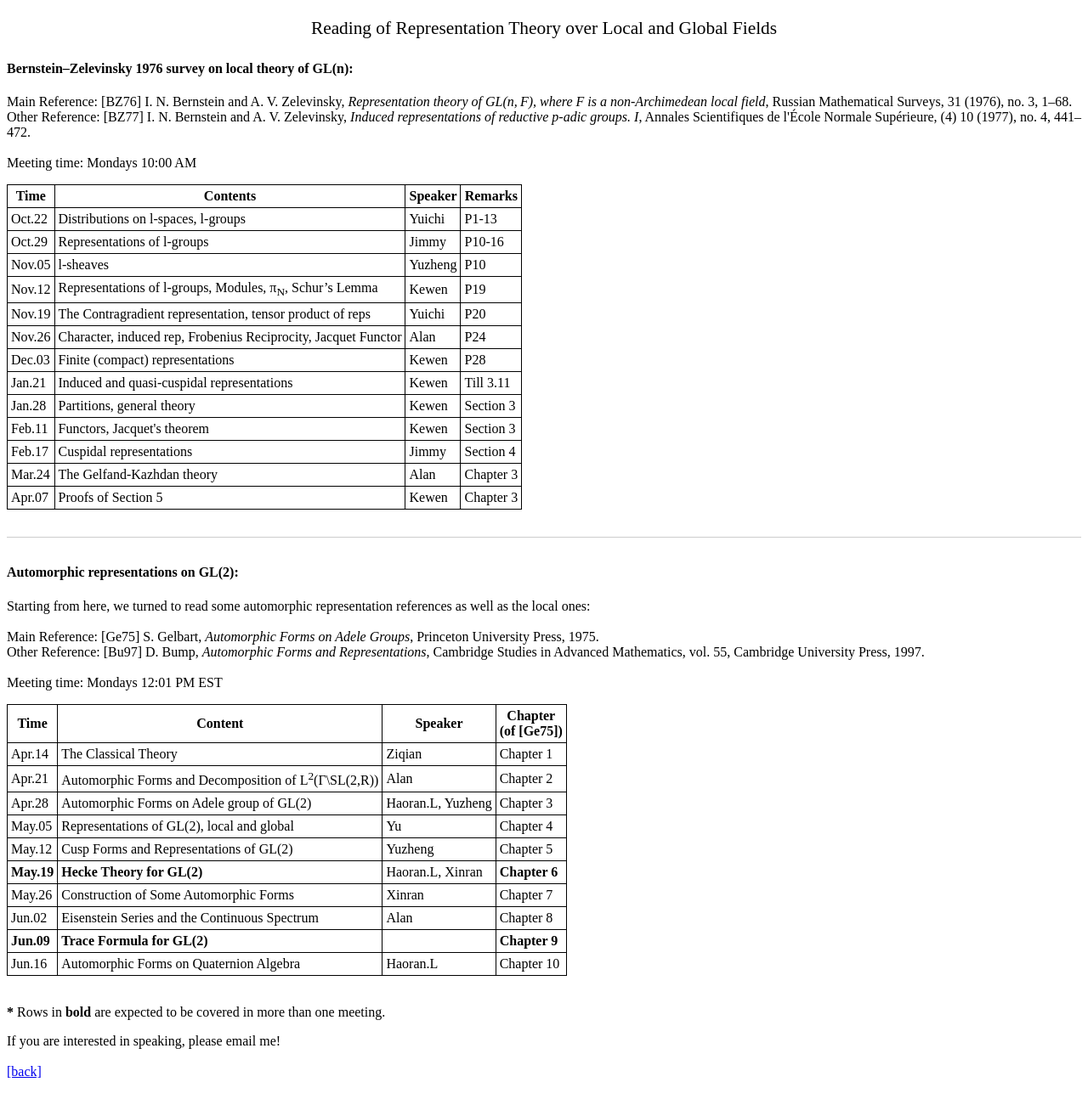
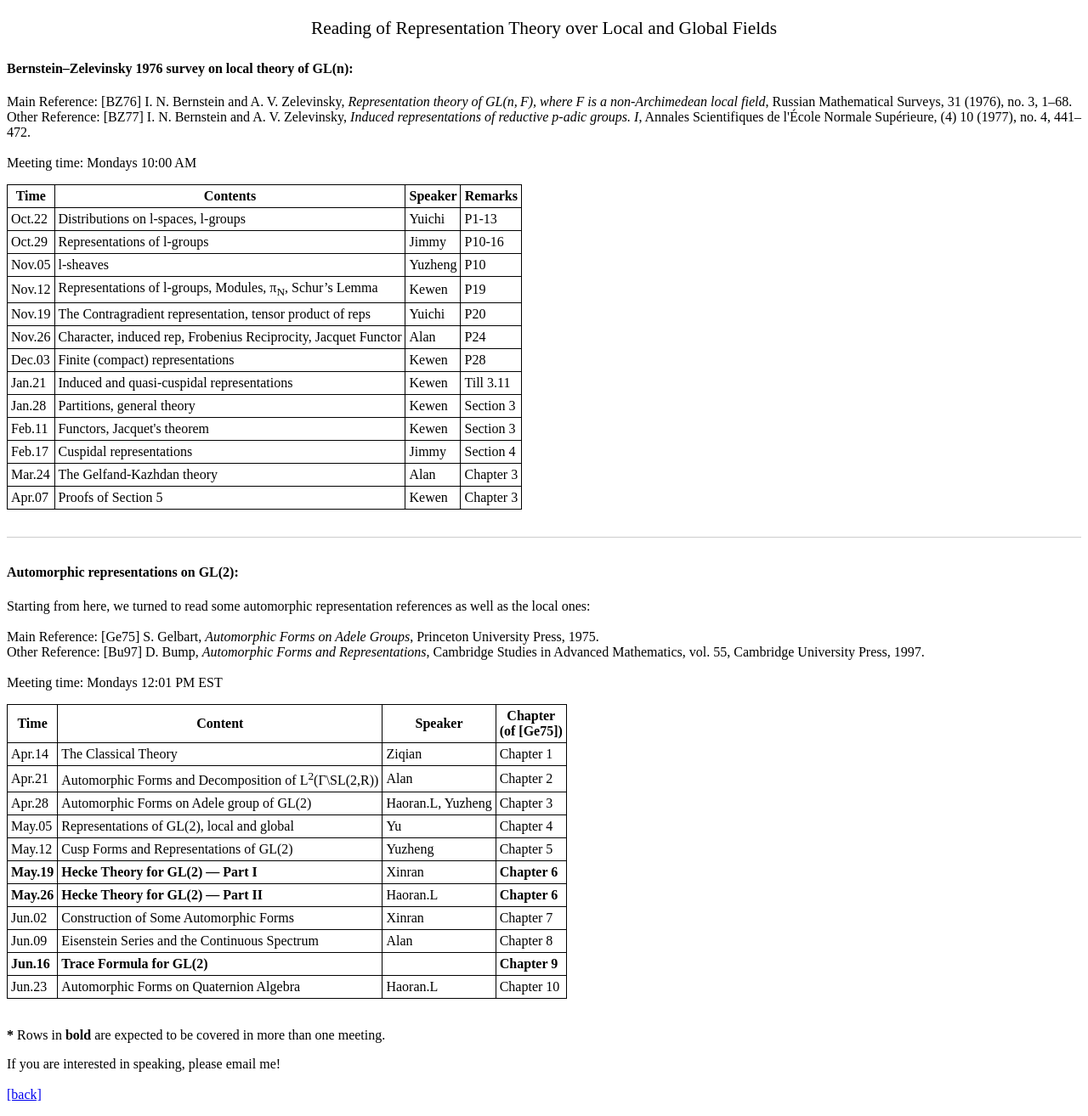
Before and after one commit to axhou/axhou.github.io, a Jekyll site: the page bzf2024.html, which Jekyll copies as it is, in a window 1280 px wide. Shown: the whole page at 85% size. Built offline with Jekyll 4.4.1, drawn with Linux system fonts in a browser that asks for light colours; before the commit the page ends 1287 px from its top, so only the background shows below that.

Commit message:
Update bzf2024.html

```diff
--- a/bzf2024.html
+++ b/bzf2024.html
@@ -130,13 +130,15 @@
     <tr><td>Apr.28</td><td>Automorphic Forms on Adele group of GL(2)</td><td>Haoran.L, Yuzheng</td><td>Chapter 3</td></tr>
     <tr><td>May.05</td><td>Representations of GL(2), local and global</td><td>Yu</td><td>Chapter 4</td></tr>
     <tr><td>May.12</td><td>Cusp Forms and Representations of GL(2)</td><td>Yuzheng</td><td>Chapter 5</td></tr>
-      <tr><td><strong>May.19</strong></td><td><strong>Hecke Theory for GL(2)</strong></td><td>Haoran.L, Xinran</td><td><strong>Chapter 6</strong></td></tr>
-      <tr><td>May.26</td><td>Construction of Some Automorphic Forms</td><td>Xinran</td><td>Chapter 7</td></tr>
-      <tr><td>Jun.02</td><td>Eisenstein Series and the Continuous Spectrum</td><td>Alan</td><td>Chapter 8</td></tr>
-      <tr><td><strong>Jun.09</strong></td><td><strong>Trace Formula for GL(2)</strong></td><td></td><td><strong>Chapter 9</strong></td></tr>
-      <tr><td>Jun.16</td><td>Automorphic Forms on Quaternion Algebra</td><td>Haoran.L</td><td>Chapter 10</td></tr>
+    <tr><td><strong>May.19</strong></td><td><strong>Hecke Theory for GL(2) — Part I</strong></td><td>Xinran</td><td><strong>Chapter 6</strong></td></tr>
+    <tr><td><strong>May.26</strong></td><td><strong>Hecke Theory for GL(2) — Part II</strong></td><td>Haoran.L</td><td><strong>Chapter 6</strong></td></tr>
+    <tr><td>Jun.02</td><td>Construction of Some Automorphic Forms</td><td>Xinran</td><td>Chapter 7</td></tr>
+    <tr><td>Jun.09</td><td>Eisenstein Series and the Continuous Spectrum</td><td>Alan</td><td>Chapter 8</td></tr>
+    <tr><td><strong>Jun.16</strong></td><td><strong>Trace Formula for GL(2)</strong></td><td></td><td><strong>Chapter 9</strong></td></tr>
+    <tr><td>Jun.23</td><td>Automorphic Forms on Quaternion Algebra</td><td>Haoran.L</td><td>Chapter 10</td></tr>
   </tbody>
 </table>
+
 
   <p><br/><strong>*</strong> Rows in <strong>bold</strong> are expected to be covered in more than one meeting.</p>
 
```
Lines whose indentation alone changed are shown as unchanged.
